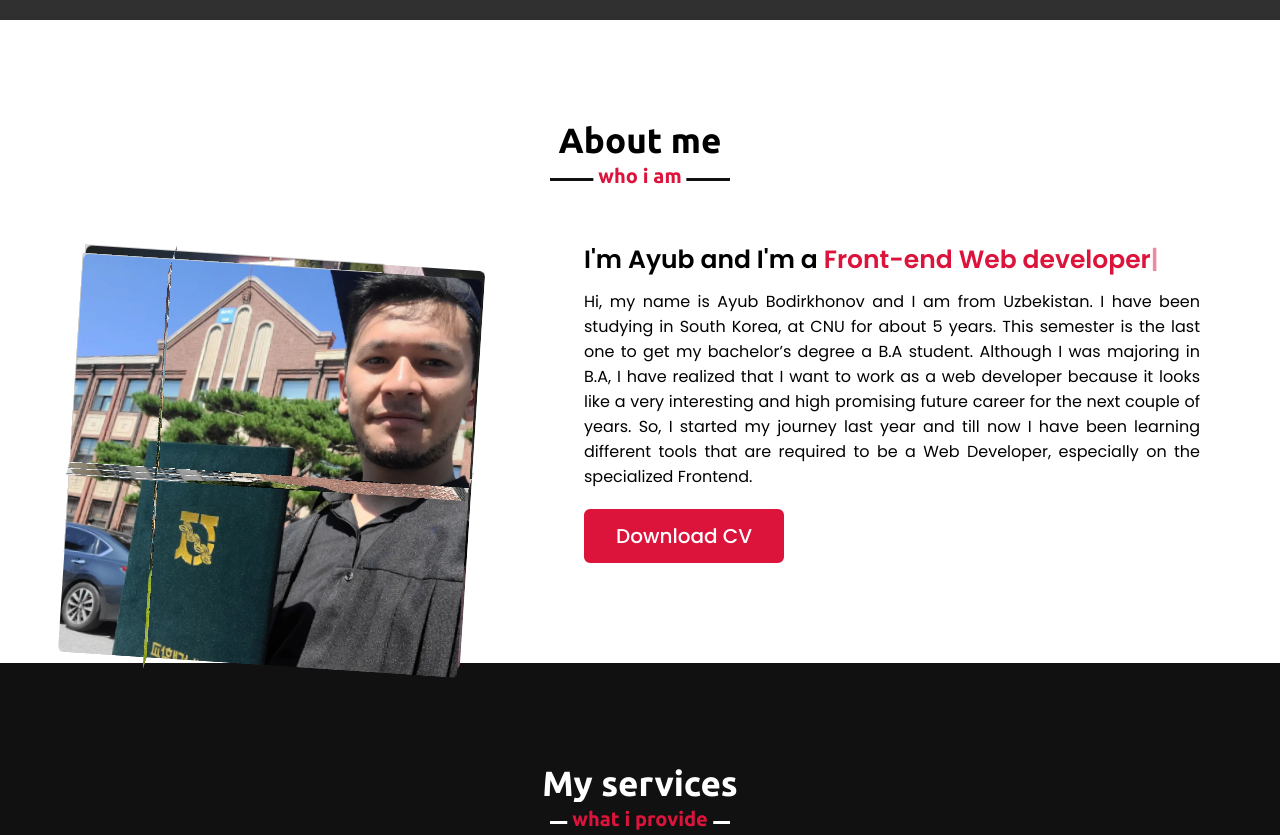
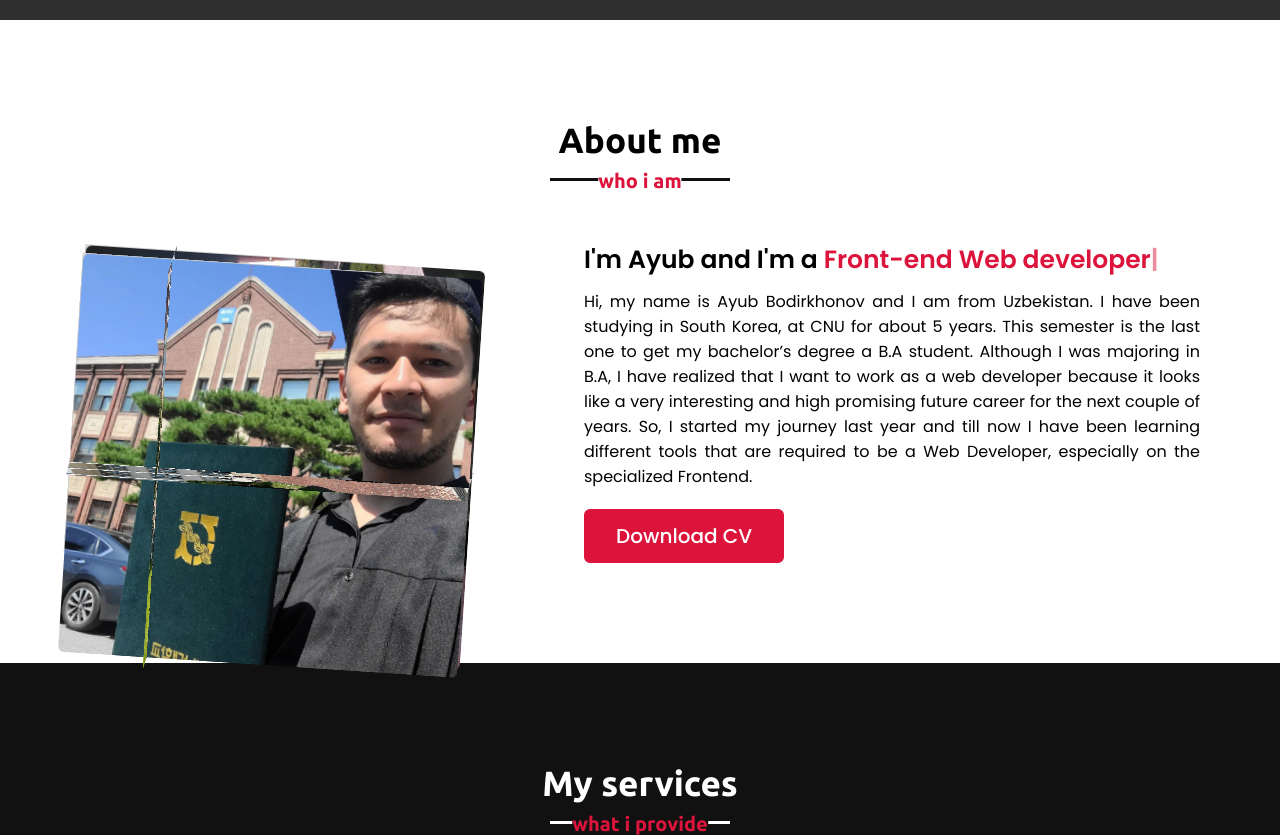
Before and after one commit to AyubBodirkhonov/MyPortfolio, a plain HTML site: page index.html in a window 1280 px wide. Shown: the part 780-1615 px from the top of the page. Drawn offline with nearby package versions, Linux system fonts and the light colour scheme; grey boxes are pictures that could not be loaded.

Commit message:
removed padding from projects title

```diff
--- a/css/style.css
+++ b/css/style.css
@@ -207,7 +207,6 @@ section .title::after {
   left: 50%;
   font-size: 20px;
   color: crimson;
-  padding: 5px;
   background: #fff;
   transform: translateX(-50%);
 }
@@ -501,7 +500,7 @@ section .title::after {
     width: 70%;
  }
     */
-/* TEAMS SECTION STYLING */
+/* PROJECTS SECTION STYLING */
 .teams .title::after {
   content: "What I have done";
 }
```
Also changed, not shown: index.html (+1 -1 lines).
